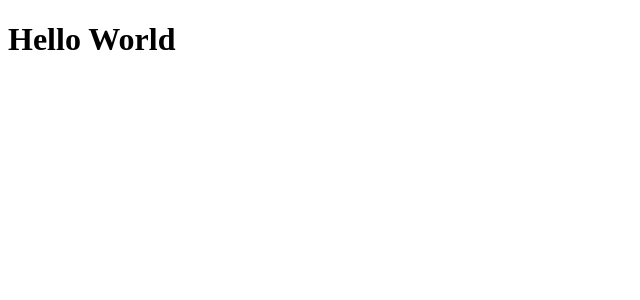
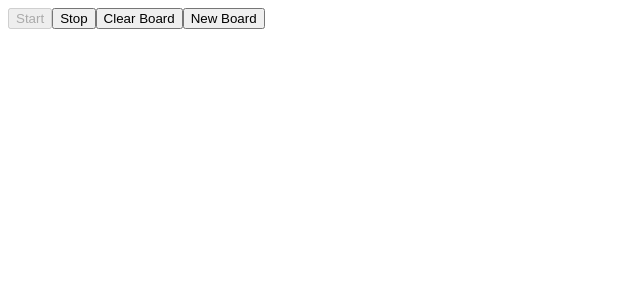
Before and after one commit to nikki-kiga/game-of-life, a React app: page / in a window 1280 px wide. Shown: the top 300 px of the page, without its empty margins (0-640 px from the left). Built offline with nearby package versions, Linux system fonts and the light colour scheme.

Commit message:
break apart board pieces

```diff
--- /dev/null
+++ b/src/GameProvider.jsx
@@ -0,0 +1,17 @@
+import React from 'react';
+import { GameContext } from './hooks/gameContext';
+import { useReducer } from 'react';
+import reducer, { initialState } from './gameReducer';
+
+// eslint-disable-next-line react/prop-types
+const GameProvider = ({ children }) => {
+  const [state, dispatch] = useReducer(reducer, initialState);
+
+  return (
+    <GameContext.Provider value={{ state, dispatch }}>
+      {children}
+    </GameContext.Provider>
+  );
+};
+
+export default GameProvider;
--- /dev/null
+++ b/src/actions/gameActions.js
@@ -0,0 +1,22 @@
+
+export const startGame = () => ({
+  type: 'START_GAME'
+});
+
+export const stopGame = () => ({
+  type: 'STOP_GAME'
+});
+
+//Create a random board function later and put as payload here
+export const newGame = () => ({
+  type: 'NEW_GAME'
+});
+
+export const clearBoard = () => ({
+  type: 'CLEAR_BOARD'
+});
+
+export const activateCell = (r, c) => ({
+  type: 'ACTIVATE_CELL',
+  payload: { r, c }
+});
--- a/src/components/App/App.jsx
+++ b/src/components/App/App.jsx
@@ -1,5 +1,12 @@
 import React from 'react';
+import Menu from '../Menu/Menu';
+import Gameboard from '../Gameboard/Gameboard';
 
 export default function App() {
-  return <h1>Hello World</h1>;
+  return (
+    <>
+      <Menu />
+      <Gameboard />
+    </>
+  );
 }
--- /dev/null
+++ b/src/components/Button/Button.jsx
@@ -0,0 +1,18 @@
+import React from 'react';
+import PropTypes from 'prop-types';
+
+const Buttons = ({ name, gameStatus, onClick }) => {
+  return (
+    <button disabled={gameStatus} onClick={onClick}>
+      {name}
+    </button>
+  );
+};
+
+Buttons.propTypes = {
+  name: PropTypes.string.isRequired,
+  gameStatus: PropTypes.bool.isRequired,
+  onClick: PropTypes.func.isRequired
+};
+
+export default Buttons;
--- /dev/null
+++ b/src/components/Gameboard/Board.jsx
@@ -0,0 +1,33 @@
+import React from 'react';
+import PropTypes from 'prop-types';
+// import { activateCell } from '../../actions/gameActions';
+
+const Board = ({ data }) => {
+  const tr = [];
+  data.map(r => {
+    const td = [];
+    r.map(c => td.push(
+      <td key={`${r},${c}`}
+        onClick={() => {}}
+      >
+      </td>
+    ));
+    tr.push(<tr key={r}>{td}</tr>);
+  });
+
+  return (
+    <div>
+      <table>
+        <tbody>
+          {tr}
+        </tbody>
+      </table>
+    </div>
+  );
+};
+
+Board.propTypes = {
+  data: PropTypes.array
+};
+
+export default Board;
--- /dev/null
+++ b/src/components/Gameboard/Gameboard.jsx
@@ -0,0 +1,14 @@
+import React from 'react';
+import Board from './Board';
+import { useBoard } from '../../hooks/gameContext';
+
+const Gameboard = () => {
+
+  const board = useBoard();
+
+  return (
+    <Board data={board}/>
+  );
+};
+
+export default Gameboard;
--- /dev/null
+++ b/src/components/Menu/Menu.jsx
@@ -0,0 +1,21 @@
+import React from 'react';
+import PropTypes from 'prop-types';
+import Button from '../Button/Button';
+
+const Menu = () => {
+  return (
+    <div>
+      <Button name={'Start'} gameStatus={true} onClick={(() => {})}/>
+      <Button name={'Stop'} gameStatus={false} onClick={(() => {})}/>
+      <Button name={'Clear Board'} gameStatus={false} onClick={(() => {})}/>
+      <Button name={'New Board'} gameStatus={false} onClick={(() => {})}/>
+
+    </div>
+  );
+};
+
+Menu.propTypes = {
+
+};
+
+export default Menu;
--- /dev/null
+++ b/src/gameReducer.js
@@ -0,0 +1,10 @@
+export const initialState = {
+  board : [[true, false], [true, false]]
+};
+
+export default function reducer(state, action) {
+  switch(action.type) {
+    default:
+      return state;
+  }
+}
--- /dev/null
+++ b/src/hooks/gameContext.js
@@ -0,0 +1,25 @@
+import React, { useContext } from 'react';
+
+export const GameContext = React.createContext();
+
+export const useState = () => {
+  const { state } = useContext(GameContext);
+  return state;
+};
+
+export const useDispatch = () => {
+  const { dispatch } = useContext(GameContext);
+  return dispatch;
+};
+
+export const useBoard = () => {
+  const { board } = useState();
+  return board;
+};
+
+export const useGameControl = () => {
+  const dispatch = useDispatch();
+  return action => {
+    dispatch(action);
+  };
+};
--- a/src/index.js
+++ b/src/index.js
@@ -1,8 +1,11 @@
 import React from 'react';
 import { render } from 'react-dom';
 import App from './components/App/App';
+import GameProvider from './gameProvider';
 
 render(
-  <App />,
+  <GameProvider>
+    <App />
+  </GameProvider>,
   document.getElementById('root')
 );
```
Also changed, not shown: 1 other file (tests, documents, lock files or other folders).
